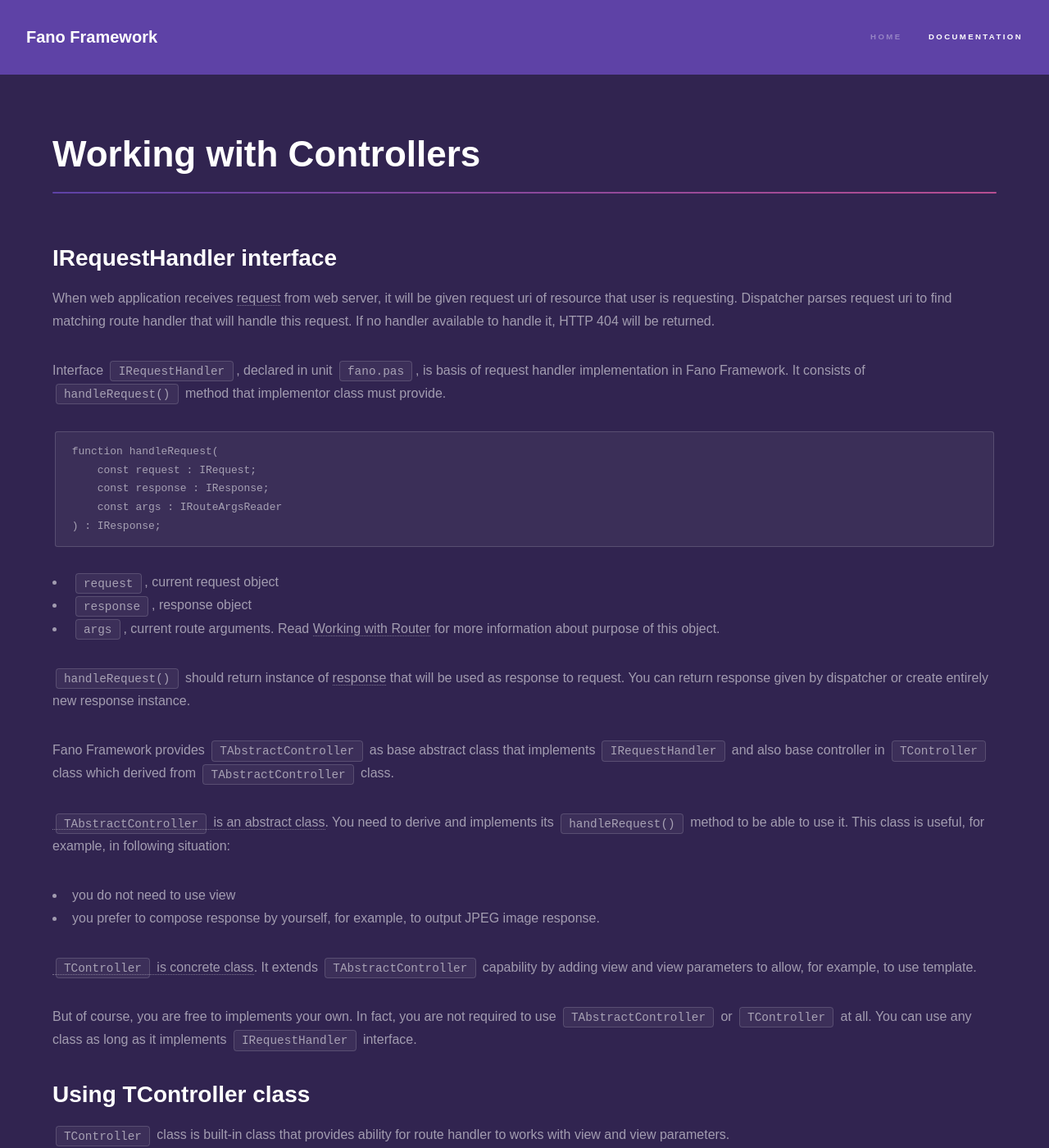
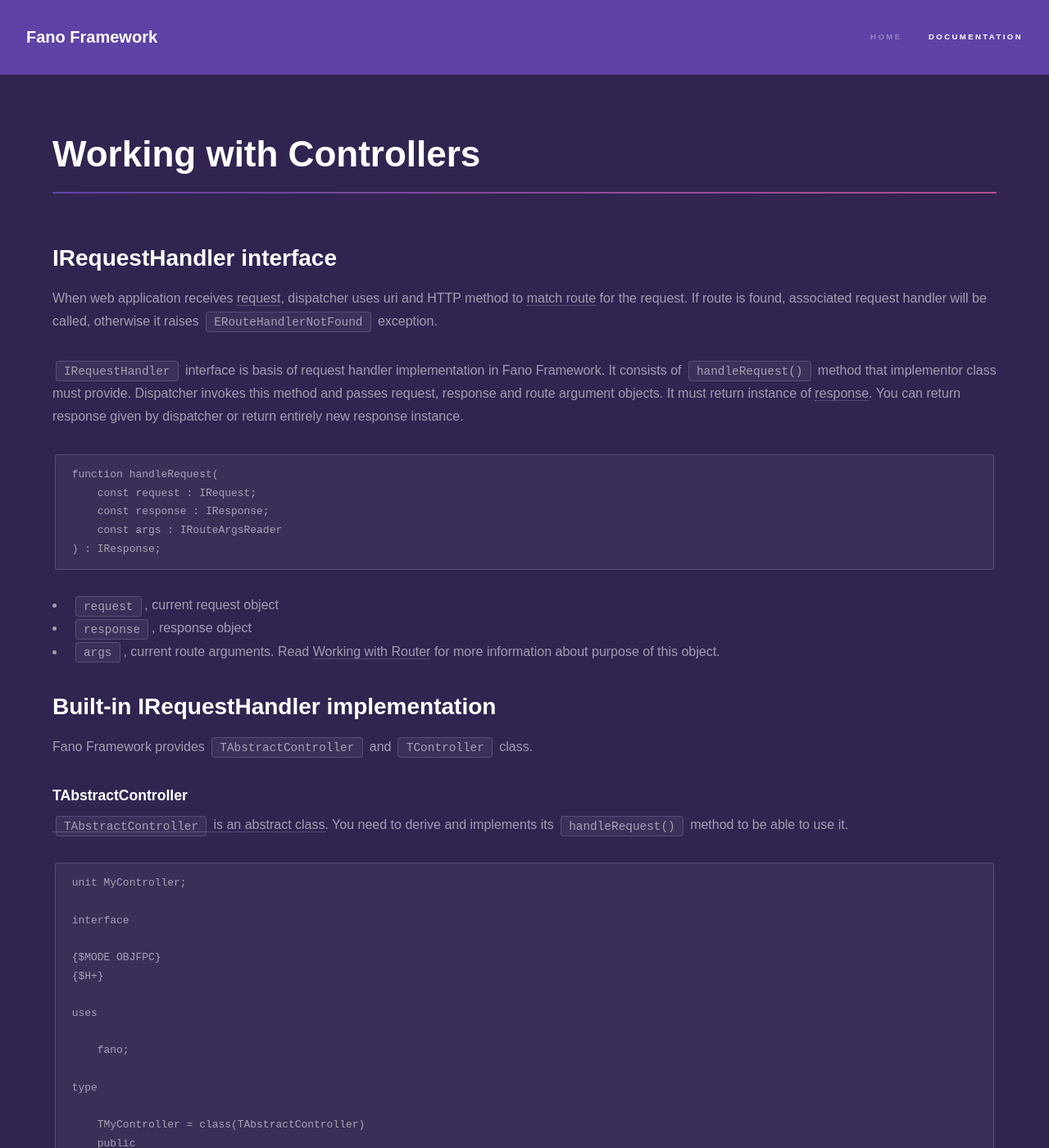
Before and after one commit to fanoframework/fanoframework.github.io, a Jekyll site: the page built from working-with-controllers/index.md, in a window 1280 px wide and 1400 px high. Shown: the whole window at 82% size. Built offline with Jekyll 4.4.1, drawn with Linux system fonts in a browser that asks for light colours; our own code applies the rules of GitHub Pages for plain Markdown files; some of the changed text lies outside the part shown.

Commit message:
improve controller documentation

````diff
--- a/working-with-controllers/index.md
+++ b/working-with-controllers/index.md
@@ -7,11 +7,9 @@
 
 ## IRequestHandler interface
 
-When web application receives [request](/working-with-request) from web server, it will be given
-request uri of resource that user is requesting.
-Dispatcher parses request uri to find matching route handler that will handle this request. If no handler available to handle it, HTTP 404 will be returned.
+When web application receives [request](/working-with-request), dispatcher uses uri and HTTP method to [match route](/working-with-router) for the request. If route is found, associated request handler will be called, otherwise it raises `ERouteHandlerNotFound` exception.
 
-Interface `IRequestHandler`, declared in unit `fano.pas`, is basis of request handler implementation in Fano Framework. It consists of `handleRequest()` method that implementor class must provide.
+`IRequestHandler` interface is basis of request handler implementation in Fano Framework. It consists of `handleRequest()` method that implementor class must provide. Dispatcher invokes this method and passes request, response and route argument objects. It must return instance of [response](/working-with-response). You can return response given by dispatcher or return entirely new response instance.
 
 ```
 function handleRequest(
@@ -25,15 +23,52 @@
 - `response`, response object
 - `args`, current route arguments. Read [Working with Router](/working-with-router) for more information about purpose of this object.
 
-`handleRequest()` should return instance of [response](/working-with-response) that will be used as response to request. You can return response given by dispatcher or create entirely new response instance.
+## Built-in IRequestHandler implementation
+Fano Framework provides `TAbstractController` and `TController` class.
 
-Fano Framework provides `TAbstractController` as base abstract class that implements `IRequestHandler` and also base controller in `TController` class which derived from `TAbstractController` class.
+### TAbstractController
+[`TAbstractController` is an abstract class](https://github.com/fanoframework/fano/blob/master/src/Mvc/Controllers/AbstractControllerImpl.pas). You need to derive and implements its `handleRequest()` method to be able to use it.
 
-[`TAbstractController` is an abstract class](https://github.com/fanoframework/fano/blob/master/src/Mvc/Controllers/AbstractControllerImpl.pas). You need to derive and implements its `handleRequest()` method to be able to use it. This class is useful, for example, in following situation:
+```
+unit MyController;
 
-- you do not need to use view
-- you prefer to compose response by yourself, for example, to output JPEG image response.
+interface
 
+{$MODE OBJFPC}
+{$H+}
+
+uses
+
+    fano;
+
+type
+
+    TMyController = class(TAbstractController)
+    public
+        function handleRequest(
+            const request : IRequest;
+            const response : IResponse;
+            const args : IRouteArgsReader
+        ) : IResponse; override;
+    end;
+
+implementation
+
+    function TMyController.handleRequest(
+        const request : IRequest;
+        const response : IResponse;
+        const args : IRouteArgsReader
+    ) : IResponse;
+    begin
+        response.body().write('<html>');
+        response.body().write('<head><title>My Controller</title></head>');
+        response.body().write('<body><h1>My Controller</h1></body>');
+        response.body().write('</html>');
+        result := response;
+    end;
+end.
+```
+### TController
 [`TController` is concrete class](https://github.com/fanoframework/fano/blob/master/src/Mvc/Controllers/ControllerImpl.pas). It extends `TAbstractController` capability by adding view and view parameters to allow, for example, to use template.
 
 But of course, you are free to implements your own. In fact, you are not required to use `TAbstractController` or `TController` at all. You can use any class as long as it implements `IRequestHandler` interface.
````
Also changed, not shown: other parts of working-with-controllers/index.md (+1 -1 lines).
